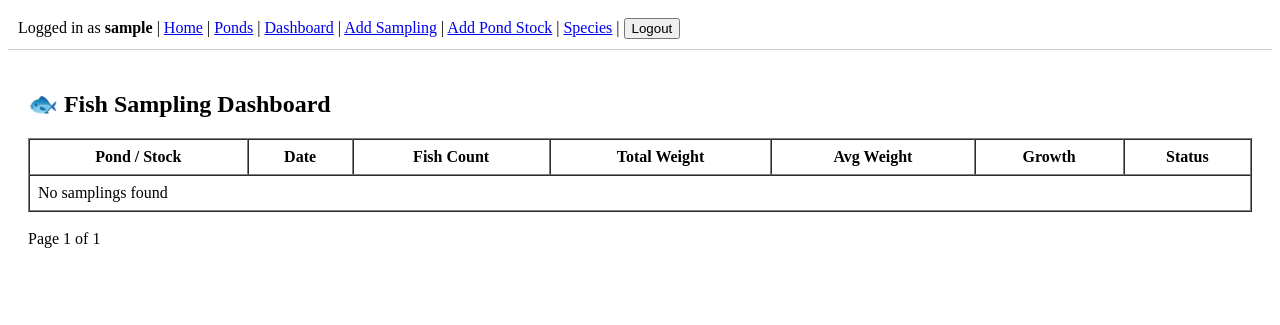
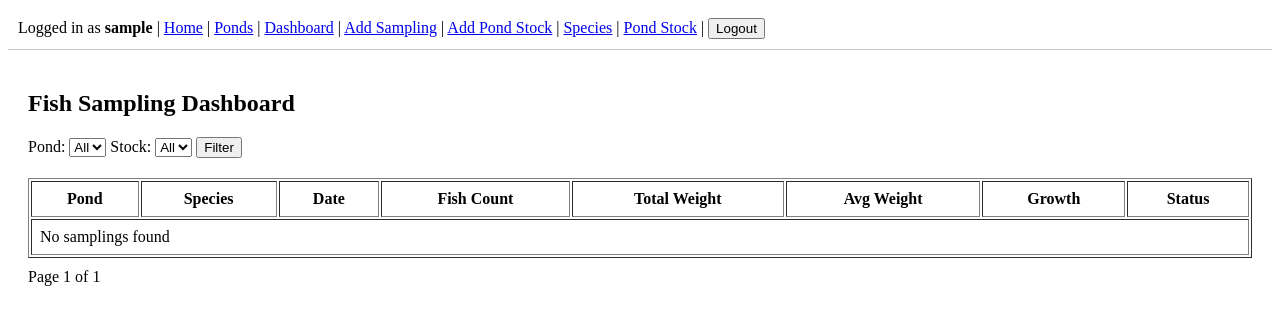
Before and after one commit to preethampenmetsa/fish-farm-management, a Django app: page /sampling/dashboard/ in a window 1280 px wide. Shown: the top 325 px of the page. Run offline with Django 5.2, Linux system fonts and the light colour scheme; the visitor is signed in with stand-in values (Sample User, id 1); data that the repository does not hold is empty.

Commit message:
Added Dashboard filters and created a pond_stock_list page

```diff
--- a/core/views.py
+++ b/core/views.py
@@ -3,7 +3,6 @@ from django.contrib.auth.decorators import login_required
 from core.forms import FishSpeciesForm, PondForm
 from core.models import FishSpecies, Pond
 from django.db.models import Q
-
 
 @login_required
 def home(request):
--- a/sampling/forms.py
+++ b/sampling/forms.py
@@ -1,6 +1,8 @@
 from django import forms
+from core.models import FishSpecies
 from sampling.models import PondFishStock, FishSampling, Pond
 from django.core.exceptions import ValidationError
+from django.db.models import Q
 
 class SamplingForm(forms.Form):
 
@@ -109,3 +111,7 @@ class PondStockForm(forms.ModelForm):
 
         # 🔒 Ownership filtering
         self.fields["pond"].queryset = Pond.objects.filter(user=self.user)
+
+        self.fields["species"].queryset = FishSpecies.objects.filter(
+            Q(user__isnull=True) | Q(user=self.user)
+        ).order_by("name")
--- a/sampling/templates/sampling/dashboard.html
+++ b/sampling/templates/sampling/dashboard.html
@@ -1,15 +1,43 @@
 {% extends "base.html" %}
 
-{% block title %}Fish Sampling Dashboard{% endblock %}
+{% block title %}Sampling Dashboard{% endblock %}
 
 {% block content %}
+<h2>Fish Sampling Dashboard</h2>
 
-<h2>🐟 Fish Sampling Dashboard</h2>
+<form method="get" style="margin-bottom: 20px;">
+    <label>Pond:</label>
+    <select name="pond">
+        <option value="">All</option>
+        {% for p in ponds %}
+            <option value="{{ p.pond__id }}"
+                {% if selected_pond == p.pond__id|stringformat:"s" %}selected{% endif %}
+            >
+                {{ p.pond__name }}
+            </option>
+        {% endfor %}
+    </select>
 
-<table border="1" cellpadding="8" cellspacing="0" width="100%">
+    <label>Stock:</label>
+    <select name="stock">
+        <option value="">All</option>
+        {% for s in stocks %}
+            <option value="{{ s.id }}"
+                {% if selected_stock == s.id|stringformat:"s" %}selected{% endif %}
+            >
+                {{ s.species.name }} ({{ s.pond.name }})
+            </option>
+        {% endfor %}
+    </select>
+
+    <button type="submit">Filter</button>
+</form>
+
+<table border="1" cellpadding="8" width="100%">
     <thead>
         <tr>
-            <th>Pond / Stock</th>
+            <th>Pond</th>
+            <th>Species</th>
             <th>Date</th>
             <th>Fish Count</th>
             <th>Total Weight</th>
@@ -21,34 +49,32 @@
     <tbody>
         {% for sampling in page_obj %}
         <tr>
-            <td>{{ sampling.fish_stock }}</td>
+            <td>{{ sampling.fish_stock.pond.name }}</td>
+            <td>{{ sampling.fish_stock.species.name }}</td>
             <td>{{ sampling.sampled_on }}</td>
             <td>{{ sampling.sample_fish_count }}</td>
             <td>{{ sampling.sample_total_weight }}</td>
-            <td>{{ sampling.average_weight }}</td>
+            <td>{{ sampling.sample_average_weight }}</td>
             <td>{{ sampling.growth_from_previous }}</td>
             <td>{{ sampling.growth_status }}</td>
         </tr>
         {% empty %}
         <tr>
-            <td colspan="7">No samplings found</td>
+            <td colspan="8">No samplings found</td>
         </tr>
         {% endfor %}
     </tbody>
 </table>
 
-<br>
-
-<div>
+<div style="margin-top: 10px;">
     {% if page_obj.has_previous %}
-        <a href="?page={{ page_obj.previous_page_number }}">← Prev</a>
+        <a href="?page={{ page_obj.previous_page_number }}">Prev</a>
     {% endif %}
 
     Page {{ page_obj.number }} of {{ page_obj.paginator.num_pages }}
 
     {% if page_obj.has_next %}
-        <a href="?page={{ page_obj.next_page_number }}">Next →</a>
+        <a href="?page={{ page_obj.next_page_number }}">Next</a>
     {% endif %}
 </div>
-
 {% endblock %}
--- a/sampling/urls.py
+++ b/sampling/urls.py
@@ -1,9 +1,11 @@
 from django.urls import path,include
-from sampling.views import add_sampling, sampling_dashboard, sampling_success, add_pond_stock
+from sampling.views import add_sampling, sampling_dashboard, sampling_success, add_pond_stock, pond_stock_list, close_pond_stock
 
 urlpatterns = [
     path("add/", add_sampling, name="add-sampling"),
     path("success/", sampling_success, name="sampling-success"),
     path("stock/add/", add_pond_stock, name="add-pond-stock"),
+    path("stock/", pond_stock_list, name="pond-stock-list"),
     path("dashboard/", sampling_dashboard, name="sampling-dashboard"),
+    path("stock/<int:stock_id>/close/",close_pond_stock,name="close-pond-stock"),
 ]
--- a/sampling/views.py
+++ b/sampling/views.py
@@ -1,10 +1,11 @@
-from django.shortcuts import render, redirect
+from django.shortcuts import get_object_or_404, render, redirect
 from calculator.utils import calculate_sampling_from_batches
 from sampling.forms import SamplingForm, PondStockForm
-from sampling.models import FishSampling
+from sampling.models import FishSampling, PondFishStock
 from sampling.services import create_sampling_from_batches
 from django.core.paginator import Paginator
 from django.contrib.auth.decorators import login_required
+from django.utils import timezone
 
 def add_sampling(request):
     if request.method == "POST":
@@ -80,20 +81,71 @@ def add_pond_stock(request):
     )
 
 @login_required
+def close_pond_stock(request, stock_id):
+    stock = get_object_or_404(
+        PondFishStock,
+        id=stock_id,
+        user=request.user,
+        status=PondFishStock.ACTIVE
+    )
+
+    stock.status = PondFishStock.CLOSED
+    stock.closed_on = timezone.now().date()
+    stock.save()
+
+    return redirect("pond-stock-list")
+
+# -------------------------
+# Sampling Dashboard (FILTERED)
+# -------------------------
+@login_required
 def sampling_dashboard(request):
+    pond_id = request.GET.get("pond")
+    stock_id = request.GET.get("stock")
+
     samplings = (
         FishSampling.objects
         .filter(user=request.user)
-        .select_related("fish_stock")
+        .select_related("fish_stock", "fish_stock__pond", "fish_stock__species")
         .order_by("-sampled_on")
     )
 
-    paginator = Paginator(samplings, 10)  # 10 per page
-    page_number = request.GET.get("page")
-    page_obj = paginator.get_page(page_number)
+    if stock_id:
+        samplings = samplings.filter(fish_stock_id=stock_id)
+    elif pond_id:
+        samplings = samplings.filter(fish_stock__pond_id=pond_id)
+
+    paginator = Paginator(samplings, 10)
+    page_obj = paginator.get_page(request.GET.get("page"))
+
+    ponds = PondFishStock.objects.filter(
+        user=request.user,
+        status=PondFishStock.ACTIVE
+    ).values("pond__id", "pond__name").distinct()
+
+    stocks = PondFishStock.objects.filter(
+        user=request.user,
+        status=PondFishStock.ACTIVE
+    )
 
     return render(
         request,
         "sampling/dashboard.html",
-        {"page_obj": page_obj}
+        {
+            "page_obj": page_obj,
+            "ponds": ponds,
+            "stocks": stocks,
+            "selected_pond": pond_id,
+            "selected_stock": stock_id,
+        },
     )
+
+@login_required
+def pond_stock_list(request):
+    stocks = PondFishStock.objects.filter(user=request.user)
+
+    return render(
+        request,
+        "sampling/pond_stock_list.html",
+        {"stocks": stocks}
+    )
--- a/templates/base.html
+++ b/templates/base.html
@@ -15,6 +15,7 @@
     <a href="{% url 'add-sampling' %}">Add Sampling</a> |
     <a href="{% url 'add-pond-stock' %}">Add Pond Stock</a> |
     <a href="{% url 'species-list' %}">Species</a> |
+    <a href="{% url 'pond-stock-list' %}">Pond Stock</a> |
 
     <form method="post" action="{% url 'logout' %}" style="display:inline;">
       {% csrf_token %}
```
Also changed, not shown: sampling/templates/sampling/pond_stock_list.html (added, +47 -0 lines).
